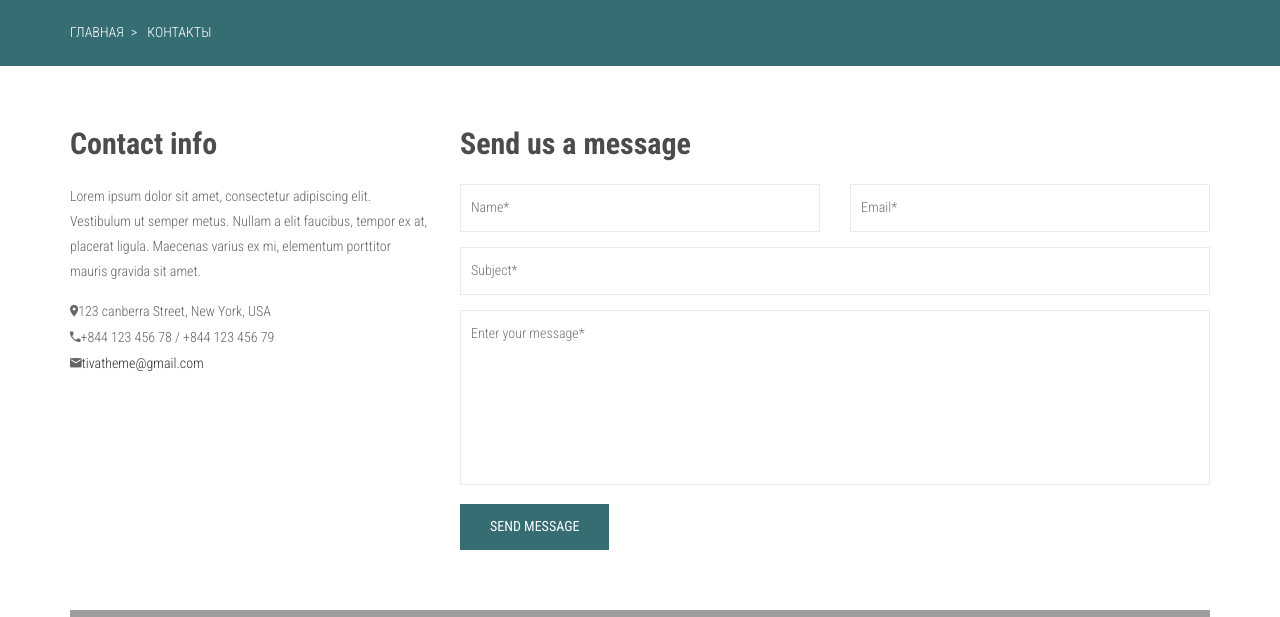
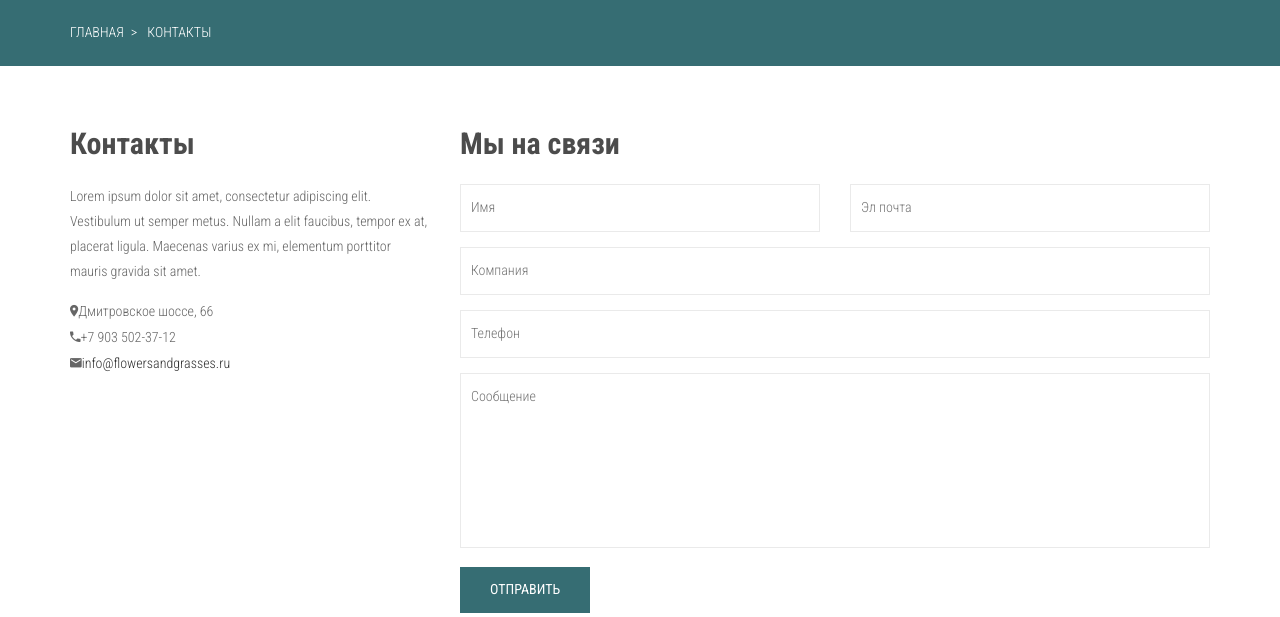
Before and after one commit to ddnnss/flowersANDgrasses, a Django app: page /contacts/ in a window 1280 px wide. Shown: the part 100-717 px from the top of the page. Run offline with Django 3.2, Linux system fonts and the light colour scheme; some libraries are stand-ins or nearby versions; grey boxes are pictures that could not be loaded.

Commit message:
add contact form

```diff
--- a/page/admin.py
+++ b/page/admin.py
@@ -1,5 +1,6 @@
 from django.contrib import admin
-from .models import Banner
+from .models import *
 
 
 admin.site.register(Banner)
+admin.site.register(Callback)
--- /dev/null
+++ b/page/forms.py
@@ -0,0 +1,11 @@
+from django import forms
+from django.forms import ModelForm
+from .models import *
+
+
+class CallbackForm(ModelForm):
+
+
+    class Meta:
+        model = Callback
+        fields = ('name', 'email', 'company', 'phone', 'message', )
--- a/page/models.py
+++ b/page/models.py
@@ -24,3 +24,18 @@ class Banner(models.Model):
     class Meta:
         verbose_name = "Баннер"
         verbose_name_plural = "Баннеры"
+
+class Callback(models.Model):
+    name = models.CharField('Имя', max_length=255, blank=True)
+    email = models.CharField('Почта', max_length=255, blank=True)
+    company = models.CharField('Компания', max_length=255, blank=True)
+    phone = models.CharField('Телефон', max_length=255, blank=True)
+    message = models.CharField('Сообщение', max_length=255, blank=True)
+    created_at = models.DateField(auto_now_add=True)
+
+    def __str__(self):
+        return f'Заполнена форма. Дата: {self.created_at}'
+
+    class Meta:
+        verbose_name = "Форма обратной связи"
+        verbose_name_plural = "Формы обратной связи"
--- a/page/views.py
+++ b/page/views.py
@@ -10,6 +10,7 @@ from customuser.models import User, Guest
 from django.core.mail import send_mail
 from django.template.loader import render_to_string
 from django.http import Http404
+from .forms import *
 
 def login(request):
     return render(request, 'page/new/login.html', locals())
@@ -92,6 +93,15 @@ def sitemap(request):
 def contacts(request):
     show_tags = True
     title = 'КОНТАКТНАЯ ИНФОРМАЦИЯ'
+    if request.POST:
+        req = request.POST
+        form = CallbackForm(request.POST)
+        if form.is_valid():
+            form.save()
+            return HttpResponseRedirect(request.META.get('HTTP_REFERER'))
+    else:
+        form = CallbackForm()
+
     return render(request, 'page/new/contacts.html', locals())
 
 
--- a/templates/header.html
+++ b/templates/header.html
@@ -135,7 +135,7 @@
                                     <li class="dropdown"><a href='{% url 'catalog' %}'>КАТАЛОГ </a></li>
                                     {#												<li class="dropdown"><a href='#'>БЛОГ </a></li>#}
                                     <li class="dropdown"><a href='{% url 'contacts' %}'>КОНТАКТЫ </a></li>
-                                    <li class="dropdown"><a href='{% url 'about' %}'>О НАС</a></li>
+                                    <li class="dropdown"><a href='#'>О НАС</a></li>
                                     {% if not request.user.is_authenticated %}
                                         <li class="dropdown"><a href='{% url 'login' %}'>ВХОД/РЕГИСТРАЦИЯ</a></li>
 
--- a/templates/page/new/contacts.html
+++ b/templates/page/new/contacts.html
@@ -18,36 +18,38 @@
         <div class="contact-us">
             <div class="row">
                 <div class="col-lg-4 col-md-4 col-sm-12 col-xs-12">
-                    <h2 class="block-title">Contact info</h2>
+                    <h2 class="block-title">Контакты</h2>
                     <div class="block-contact">
                         <p>Lorem ipsum dolor sit amet, consectetur adipiscing elit. Vestibulum ut semper metus. Nullam a elit faucibus, tempor ex at, placerat ligula. Maecenas varius ex mi, elementum porttitor mauris gravida sit amet.</p>
                         <p></p>
                         <ul>
-                            <li><i class="zmdi zmdi-pin"></i><span>123 canberra Street, New York, USA</span></li>
-                            <li><i class="zmdi zmdi-phone"></i><span>+844 123 456 78 / +844 123 456 79</span></li>
-                            <li><i class="zmdi zmdi-email"></i><a href="/#" title="">tivatheme@gmail.com</a></li>
+                            <li><i class="zmdi zmdi-pin"></i><span>Дмитровское шоссе, 66</span></li>
+                            <li><i class="zmdi zmdi-phone"></i><span>+7 903 502-37-12</span></li>
+                            <li><i class="zmdi zmdi-email"></i><a href="/#" title="">info@flowersandgrasses.ru</a></li>
                         </ul>
                     </div>
                 </div>
                 <div class="col-lg-8 col-md-8 col-sm-12 col-xs-12">
                     <div class="contact-form clearfix">
-                        <h2 class="block-title">Send us a message</h2>
-                        <form id="cform">
+                        <h2 class="block-title">Мы на связи</h2>
+                        <form action="" method="post">{% csrf_token %}
                             <div class="row">
                                 <div class="col-lg-6 col-md-6 col-sm-6 col-xs-12">
-                                    <input type="text" id="name" placeholder="Name*" required="">
+                                    <input type="text" name="name" placeholder="Имя" required >
                                 </div>
                                 <div class="col-lg-6 col-md-6 col-sm-6 col-xs-12">
-                                    <input type="email" id="email" placeholder="Email*" required="">
+                                    <input type="email" name="email" placeholder="Эл почта" >
                                 </div>
                                 <div class="col-lg-12 col-md-12 col-sm-12 col-xs-12">
-                                    <input type="text" id="subject" placeholder="Subject*" required="">
+                                    <input type="text" name="company" placeholder="Компания" >
+                                </div> <div class="col-lg-12 col-md-12 col-sm-12 col-xs-12">
+                                    <input type="text" name="phone" placeholder="Телефон" required>
                                 </div>
                                 <div class="col-lg-12 col-md-12 col-sm-12 col-xs-12">
-                                    <textarea id="message" placeholder="Enter your message*" required=""></textarea>
+                                    <textarea name="message" placeholder="Сообщение" required=""></textarea>
                                 </div>
                                 <div class="col-lg-12 col-md-12 col-sm-12 col-xs-12">
-                                    <button type="submit" class="btn button btn-primary">Send message</button>
+                                    <button type="submit" class="btn button btn-primary">Отправить</button>
                                 </div>
                             </div>
                         </form>
@@ -56,8 +58,8 @@
             </div>
             <div id="contact-map" class="clearfix">
                 <div id="map">
-                    <iframe src="https://www.google.com/maps/embed?pb=!1m18!1m12!1m3!1d3211.1724238398074!2d-118.24897607353269!3d34.06267085404055!2m3!1f0!2f0!3f0!3m2!1i1024!2i768!4f13.1!3m3!1m2!1s0x80c2c656a644b049%3A0xcf54a41e79d62b16!2s815+Sunset+Blvd%2C+Los+Angeles%2C+CA+90012%2C+USA!5e0!3m2!1sen!2s!4v1563166978191!5m2!1sen!2s" width="100%" height="600" frameborder="0" allowfullscreen=""></iframe>
-                </div>
+                      <script type="text/javascript" charset="utf-8" async src="https://api-maps.yandex.ru/services/constructor/1.0/js/?um=constructor%3Abe2f7d37251e58c9730f2e241bef8643d40b588213e08761c6e6d75f87c0d2c7&amp;width=1200&amp;height=600&amp;lang=ru_RU&amp;scroll=true%22%3E"></script>
+</div>
             </div>
         </div>
     </div>
```
Also changed, not shown: templates/page/checkout_guest.html (+5 -5 lines), customuser/migrations/0002_auto_20200305_1120.py (added), item/migrations/0004_auto_20200305_1120.py (added), page/migrations/0004_callback.py (added).
